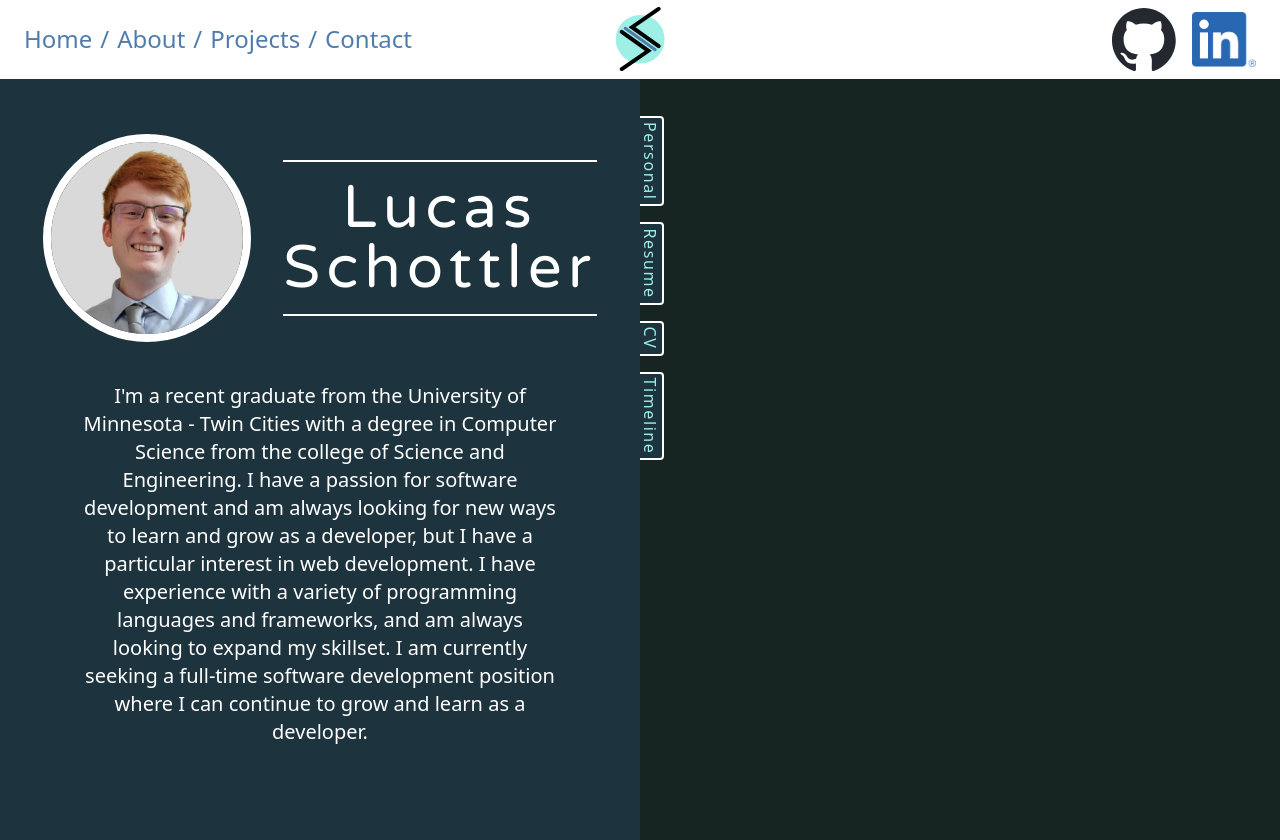
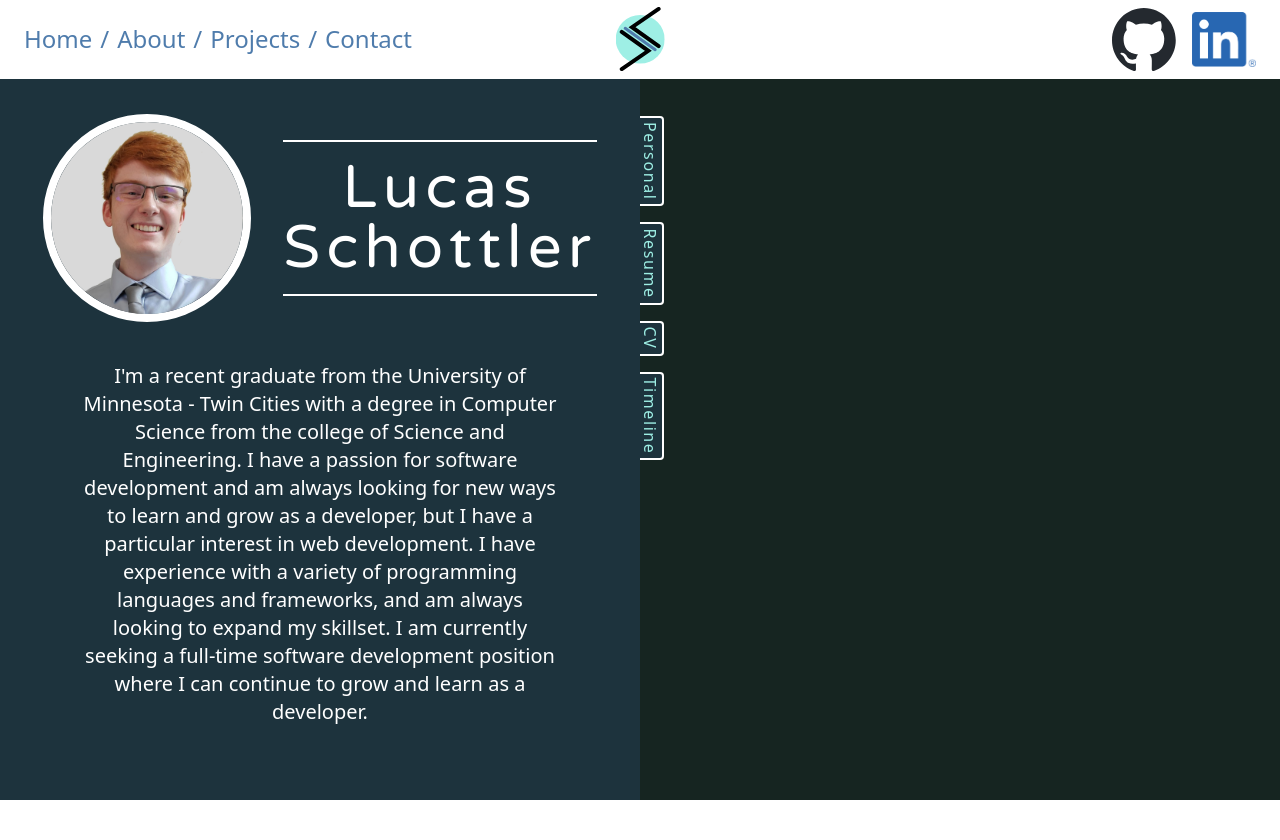
Before and after one commit to schottler3/portfolio, a Next.js app: page /about in a window 1280 px wide. Both pictures are taken after a click on the element "Resume". After the commit the page ends 800 px from the top, so only its background shows below. Built offline with nearby package versions, Linux system fonts and the light colour scheme.

Commit message:
Critical scroll fix

```diff
--- a/src/app/about/page.tsx
+++ b/src/app/about/page.tsx
@@ -19,10 +19,10 @@ export default function About() {
   const [page, setPage] = useState('timeline');
 
   return (
-    <div className="bg-charcoal min-h-screen w-full max-h-screen">
+    <div className="bg-charcoal min-h-screen w-full max-h-screen overflow-y-auto">
     <Header />
     <div className="flex flex-col md:grid md:grid-cols-2 bg-charcoal text-white text-center pt-10 overflow-y-auto">
-      <div className="bg-navy h-1/2-screen md:h-screen flex flex-col items-center justify-center pt-16 pb-16">
+      <div className="bg-navy h-1/2-screen md:h-[95vh] flex flex-col items-center justify-center pt-16 pb-16">
         <div className="justify-center flex">
           <div className="flex w-full items-center flex-col xl:flex-row xl:justify-start xl:gap-8">
             <img
@@ -64,7 +64,7 @@ export default function About() {
           switch(page) {
             case 'timeline':
               return (
-                <div className="grid grid-cols-2 gap-x-4 w-full max-h-[50vh] md:max-h-[100vh] hide-scrollbar overflow-y-scroll timeline-pulse" >
+                <div className="grid grid-cols-2 gap-x-4 w-full max-h-[50vh] md:max-h-[95vh] hide-scrollbar overflow-y-scroll timeline-pulse" >
                   <div className="bg-charcoal w-full h-full">
                     {timelineItems.map(item => (
                       item.key % 2 === 0 && (
@@ -97,12 +97,19 @@ export default function About() {
                   </div>
                 </div>
               );
-            case 'resume':
-              return (
-                <div className="w-full max-h-[50vh] md:max-h-[100vh] overflow-y-auto">
-                  Resume
-                </div>
-              );
+              case 'resume':
+                return (
+                  <div className="w-full h-full overflow-hidden">
+                    <iframe
+                      src="./documents/LucasSchottler.pdf"
+                      className="w-full h-full"
+                    >
+                      <a href="./documents/LucasSchottler.pdf" className="text-aqua1 hover:text-blue1">
+                        Download PDF
+                      </a>
+                    </iframe>
+                  </div>
+                );
             case 'cv':
               return (
                 <div className="w-full max-h-[50vh] md:max-h-[100vh] overflow-y-auto">
```
Also changed, not shown: 2 other files (tests, documents, lock files or other folders).
